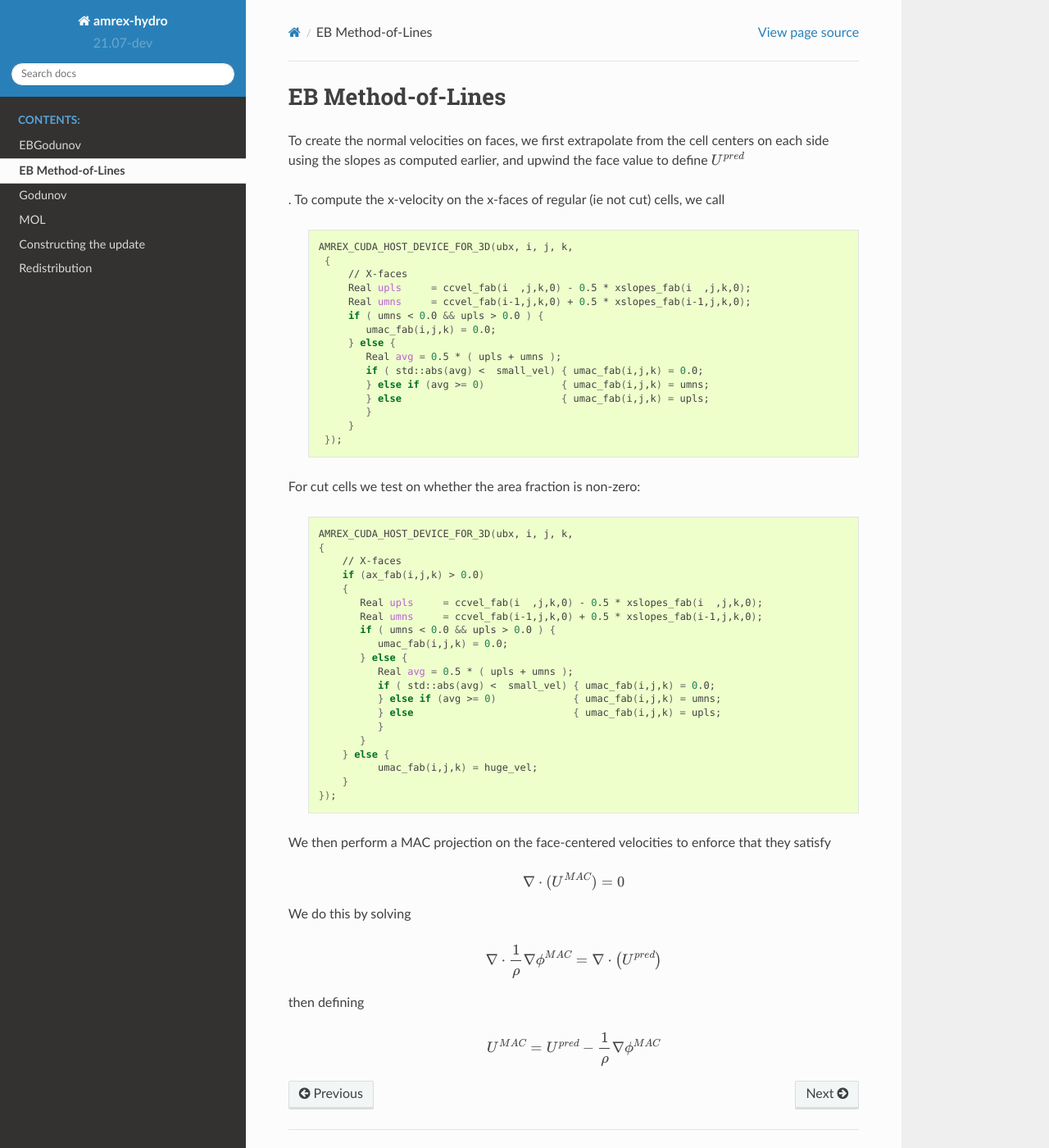
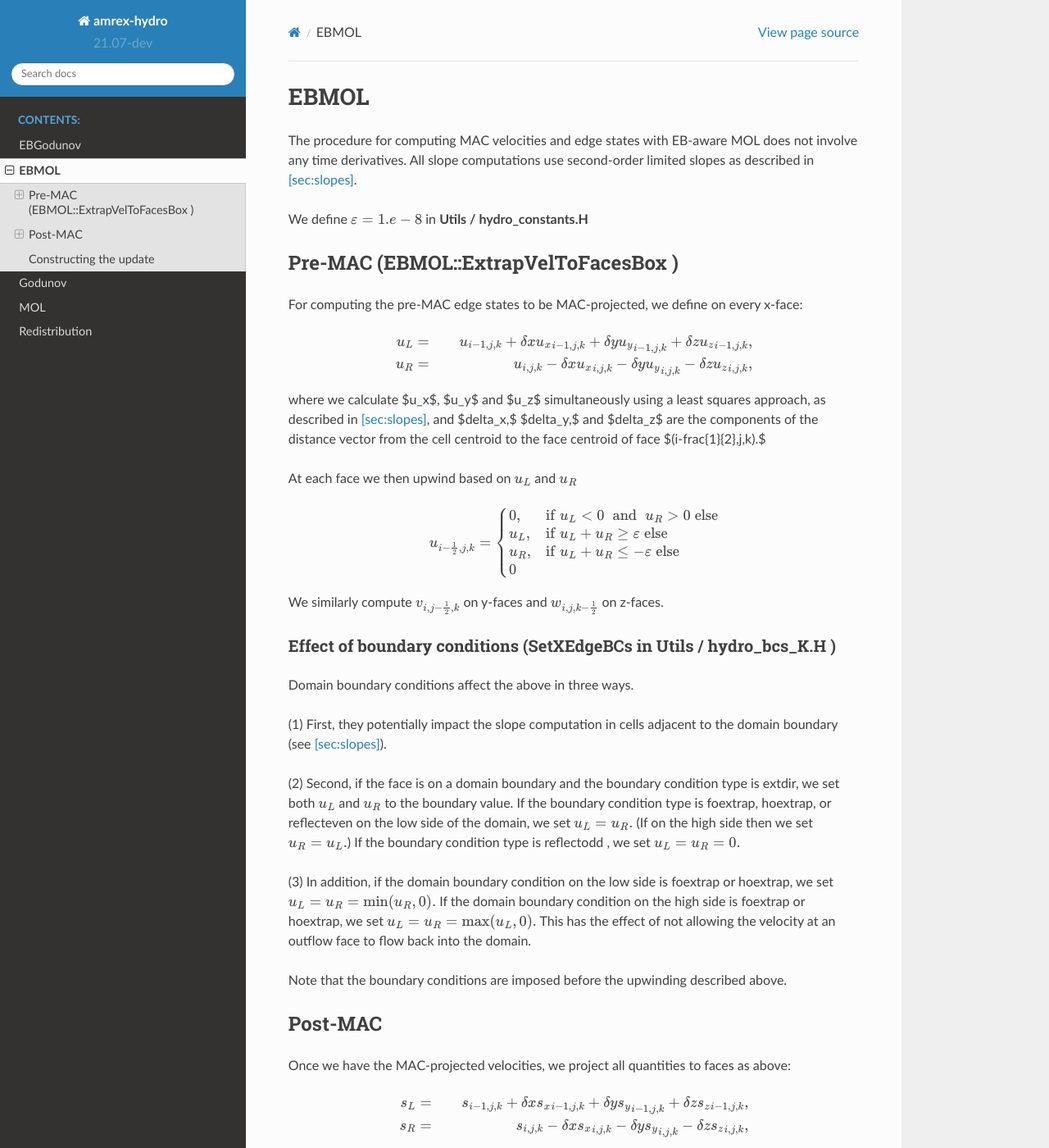
Before and after one commit to AMReX-Fluids/AMReX-Hydro, a Sphinx documentation site: the page built from Docs/source/EBMOL.rst, in a window 1280 px wide and 1400 px high. Shown: the whole window at 82% size. Built offline with Sphinx 7.4.7 and the Read the Docs theme 2.0.0, drawn with Linux system fonts in a browser that asks for light colours; pages that are not in the unit, such as notebooks, are missing from menus; some of the changed text lies outside the part shown.

Commit message:
Update MOL docs

```diff
--- a/Docs/source/EBMOL.rst
+++ b/Docs/source/EBMOL.rst
@@ -1,62 +1,148 @@
-EB Method-of-Lines
-~~~~~~~~~~~~~~~~~~
+EBMOL
+=====
 
-To create the normal velocities on faces, we first extrapolate from the cell centers on each side using the
-slopes as computed earlier, and upwind the face value to define  :math:`U^{pred}`
+The procedure for computing MAC velocities and edge states with EB-aware MOL
+does not involve any time derivatives. All slope computations use
+second-order limited slopes as described in
+`[sec:slopes] <#sec:slopes>`__.
 
-.  To compute the x-velocity on the x-faces of regular (ie not cut) cells, we call
+We define :math:`\varepsilon = 1.e-8` in **Utils / hydro_constants.H**
 
-   .. code:: shell
+Pre-MAC (EBMOL::ExtrapVelToFacesBox )
+---------------------------------------
 
-            AMREX_CUDA_HOST_DEVICE_FOR_3D(ubx, i, j, k,
-             {
-                 // X-faces
-                 Real upls     = ccvel_fab(i  ,j,k,0) - 0.5 * xslopes_fab(i  ,j,k,0);
-                 Real umns     = ccvel_fab(i-1,j,k,0) + 0.5 * xslopes_fab(i-1,j,k,0);
-                 if ( umns < 0.0 && upls > 0.0 ) {
-                    umac_fab(i,j,k) = 0.0;
-                 } else {
-                    Real avg = 0.5 * ( upls + umns );
-                    if ( std::abs(avg) <  small_vel) { umac_fab(i,j,k) = 0.0;
-                    } else if (avg >= 0)             { umac_fab(i,j,k) = umns;
-                    } else                           { umac_fab(i,j,k) = upls;
-                    }
-                 }
-             });
+For computing the pre-MAC edge states to be MAC-projected, we define on
+every x-face:
 
-For cut cells we test on whether the area fraction is non-zero:
+.. math::
 
-   .. code:: shell
+   \begin{aligned}
+   u_L &=& u_{i-1,j,k} + \delta x {u_x}_{i-1,j,k} + \delta y {u_y}_{i-1,j,k} + \delta z {u_z}_{i-1,j,k} , \\
+   u_R &=& u_{i,j,k}   - \delta x {u_x}_{i,j,k}   - \delta y {u_y}_{i,j,k}   - \delta z {u_z}_{i,j,k} ,\end{aligned}
 
-             AMREX_CUDA_HOST_DEVICE_FOR_3D(ubx, i, j, k,
-             {
-                 // X-faces
-                 if (ax_fab(i,j,k) > 0.0)
-                 {
-                    Real upls     = ccvel_fab(i  ,j,k,0) - 0.5 * xslopes_fab(i  ,j,k,0);
-                    Real umns     = ccvel_fab(i-1,j,k,0) + 0.5 * xslopes_fab(i-1,j,k,0);
-                    if ( umns < 0.0 && upls > 0.0 ) {
-                       umac_fab(i,j,k) = 0.0;
-                    } else {
-                       Real avg = 0.5 * ( upls + umns );
-                       if ( std::abs(avg) <  small_vel) { umac_fab(i,j,k) = 0.0;
-                       } else if (avg >= 0)             { umac_fab(i,j,k) = umns;
-                       } else                           { umac_fab(i,j,k) = upls;
-                       }
-                    }
-                 } else {
-                       umac_fab(i,j,k) = huge_vel;
-                 }
-             });
+where we calculate $u_x$, $u_y$ and $u_z$ simultaneously using a least squares approach,
+as described in `[sec:slopes] <#sec:slopes>`__,
+and $\delta_x,$ $\delta_y,$ and $\delta_z$ are the components of the distance vector from
+the cell centroid to the face centroid of face $(i-\frac{1}{2},j,k).$
 
-We then perform a MAC projection on the face-centered velocities to enforce that they satisfy
 
-.. math:: \nabla \cdot (U^{MAC})  = 0
+At each face we then upwind based on :math:`u_L` and :math:`u_R`
 
-We do this by solving
+.. math::
 
-.. math:: \nabla \cdot \frac{1}{\rho} \nabla \phi^{MAC} = \nabla \cdot \left(U^{pred} \right)
+   u_{i-\frac{1}{2},j,k} =
+   \begin{cases}
+   0, & \mathrm{if} \; u_L < 0 \;\; \mathrm{and} \;\; u_R > 0 \; \mathrm{else} \\
+   u_L, & \mathrm{if} \; u_L + u_R \ge  \varepsilon  \; \mathrm{else} \\
+   u_R, & \mathrm{if} \; u_L + u_R \le  -\varepsilon  \; \mathrm{else} \\
+   0
+   \end{cases}
 
-then defining
+We similarly compute :math:`v_{i,j-\frac{1}{2},k}` on y-faces and
+:math:`w_{i,j,k-\frac{1}{2}}` on z-faces.
 
-.. math:: U^{MAC} = U^{pred} - \frac{1}{\rho} \nabla \phi^{MAC}
+Effect of boundary conditions (SetXEdgeBCs in Utils / hydro_bcs_K.H )
+~~~~~~~~~~~~~~~~~~~~~~~~~~~~~~~~~~~~~~~~~~~~~~~~~~~~~~~~~~~~~~~~~~~~~~~~~~~~~
+
+Domain boundary conditions affect the above in three ways.
+
+(1) First, they potentially impact the slope computation in cells
+adjacent to the domain boundary (see `[sec:slopes] <#sec:slopes>`__).
+
+(2) Second, if the face is on a domain boundary and the boundary
+condition type is extdir, we set both :math:`u_L` and :math:`u_R` to the
+boundary value. If the boundary condition type is foextrap, hoextrap, or
+reflecteven on the low side of the domain,
+we set :math:`u_L = u_R.` (If on the high side then we
+set :math:`u_R = u_L.`) If the boundary condition type is reflectodd , we set
+:math:`u_L = u_R = 0.`
+
+(3) In addition, if the domain boundary condition on the low side is foextrap
+or hoextrap, we set :math:`u_L = u_R = \min (u_R, 0).` If the domain boundary
+condition on the high side is foextrap or hoextrap, we set
+:math:`u_L = u_R = \max (u_L, 0).` This has the effect of not allowing
+the velocity at an outflow face to flow back into the domain.
+
+Note that the boundary conditions are imposed before the upwinding
+described above.
+
+Post-MAC
+--------
+
+Once we have the MAC-projected velocities, we project all quantities to
+faces as above:
+
+.. math::
+
+   \begin{aligned}
+   s_L &=& s_{i-1,j,k} + \delta x {s_x}_{i-1,j,k} + \delta y {s_y}_{i-1,j,k} + \delta z {s_z}_{i-1,j,k} , \\
+   s_R &=& s_{i,j,k}   - \delta x {s_x}_{i,j,k}   - \delta y {s_y}_{i,j,k}   - \delta z {s_z}_{i,j,k} ,\end{aligned}
+
+where we calculate $s_x$, $s_y$ and $s_z$ simultaneously using a least squares approach,
+as described in `[sec:slopes] <#sec:slopes>`__,
+and $\delta_x,$ $\delta_y,$ and $\delta_z$ are the components of the distance vector from
+the cell centroid to the face centroid of face $(i-\frac{1}{2},j,k).$
+
+Effect of boundary conditions (SetXEdgeBCs in Utils / hydro_bcs_K.H )
+~~~~~~~~~~~~~~~~~~~~~~~~~~~~~~~~~~~~~~~~~~~~~~~~~~~~~~~~~~~~~~~~~~~~~~~~~~~~~
+
+The domain boundary conditions affect the solution as described above in
+(1) and (2) for the pre-MAC step. We do not impose the
+no-outflow-at-inflow condition quite as described in (3); instead we
+impose that if, on the low side, :math:`u^{MAC}\ge 0` (i.e the flow is
+coming in at an outflow face) and :math:`s` is the x-velocity, then
+:math:`s_L = s_R = \min(s_R,0).` On the high side, if
+:math:`u^{MAC}<= 0` on the domain face, then
+:math:`s_L = s_R = \max(s_L,0).` This enforces that if :math:`u^{MAC}`
+on an outflow face is inflowing, the normal velocity component must be
+outflowing or zero.
+
+At each face we then upwind based on :math:`u^{MAC}_{i-\frac{1}{2},j,k}`
+
+.. math::
+
+   s_{i-\frac{1}{2},j,k} =
+   \begin{cases}
+   s_L, & \mathrm{if} \; u^{MAC}_{i-\frac{1}{2},j,k}\; \ge  \; \varepsilon  \; \mathrm{else} \\
+   s_R, & \mathrm{if} \; u^{MAC}_{i-\frac{1}{2},j,k}\; \le  \; -\varepsilon  \; \mathrm{else} \\
+   \frac{1}{2}(s_L + s_R),
+   \end{cases}
+
+Constructing the update
+-----------------------
+
+If the variable, :math:`s` is to be updated conservatively, we construct
+
+.. math::
+
+   \begin{aligned}
+   \nabla \cdot ({\bf u}s) &=& (u^{MAC}_{i+\frac{1}{2},j,k}\; s_{i+\frac{1}{2},j,k}
+                             - u^{MAC}_{i-\frac{1}{2},j,k}\; s_{i-\frac{1}{2},j,k}) \\
+                           &+& (v^{MAC}_{i,j-\frac{1}{2},k}\; s_{i,j+\frac{1}{2},k}
+                             - v^{MAC}_{i,j-\frac{1}{2},k}\; s_{i,j-\frac{1}{2},k} ) \\
+                           &+& (w^{MAC}_{i,j,k-\frac{1}{2}}\; s_{i,j,k+\frac{1}{2}}
+                             - w^{MAC}_{i,j,k-\frac{1}{2}}\; s_{i,j,k-\frac{1}{2}}) \end{aligned}
+
+while if :math:`s` is to be updated in convective form, we construct
+
+.. math::
+
+   \begin{aligned}
+   ({\bf u}\cdot \nabla s) &=&      ( (a_{i+\frac{1}{2},j,k}  u^{MAC}_{i+\frac{1}{2},j,k}\; s_{i+\frac{1}{2},j,k}
+                                     - a_{i-\frac{1}{2},j,k}  u^{MAC}_{i-\frac{1}{2},j,k}\; s_{i-\frac{1}{2},j,k}) \\
+                                  &+& (a_{i,j+\frac{1}{2},k}  v^{MAC}_{i,j-\frac{1}{2},k}\; s_{i,j+\frac{1}{2},k}
+                                     - a_{i,j-\frac{1}{2},k}  v^{MAC}_{i,j-\frac{1}{2},k}\; s_{i,j-\frac{1}{2},k} ) \\
+                                  &+& (a_{i,j,k+\frac{1}{2}}  w^{MAC}_{i,j,k-\frac{1}{2}}\; s_{i,j,k+\frac{1}{2}}
+                                     - a_{i,j,k-\frac{1}{2}}  w^{MAC}_{i,j,k-\frac{1}{2}}\; s_{i,j,k-\frac{1}{2}}) ) / V_{i,j,k} \\
+                                  &-& s_{i,j,k} \; (DU)^{MAC}\end{aligned}
+
+where
+
+.. math::
+
+   \begin{aligned}
+   (DU)^{MAC}  &=& ( (a_{i+\frac{1}{2},j,k} u^{MAC}_{i+\frac{1}{2},j,k}- a_{i-\frac{1}{2},j,k} u^{MAC}_{i-\frac{1}{2},j,k}) \\
+               &+&   (a_{i,j+\frac{1}{2},k} v^{MAC}_{i,j-\frac{1}{2},k}- a_{i,j-\frac{1}{2},k} v^{MAC}_{i,j-\frac{1}{2},k}) \\
+               &+&   (a_{i,j,k+\frac{1}{2}} w^{MAC}_{i,j,k-\frac{1}{2}}- a_{i,j,k-\frac{1}{2}} w^{MAC}_{i,j,k-\frac{1}{2}}) ) / V_{i,j,k} \\\end{aligned}
+
+and $a_x$, $a_y,$ and $a_z$ are the area fractions of the faces and $V$ is the volume fraction of the cell.
```
Also changed, not shown: Docs/source/MOL.rst (+17 -12 lines).
